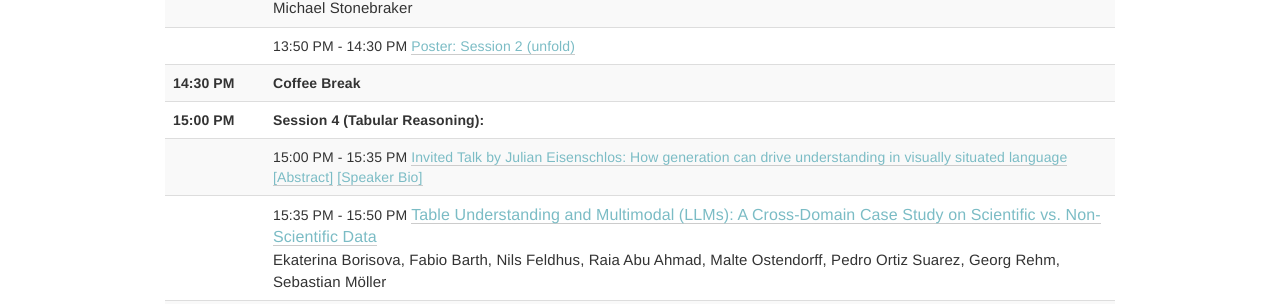
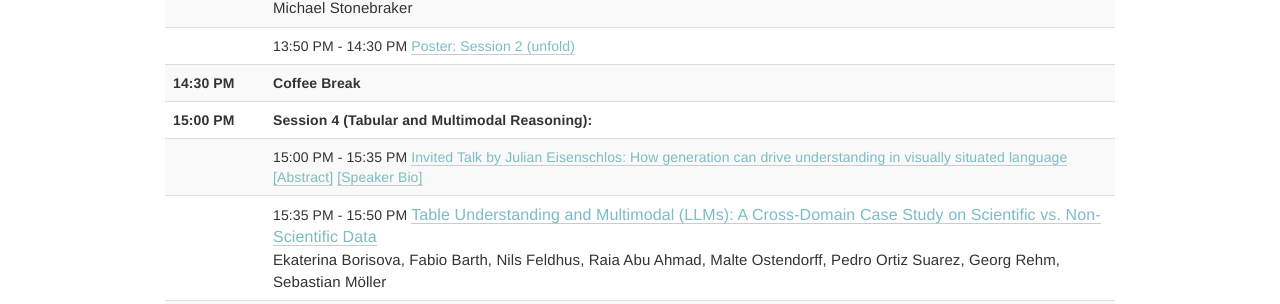
Before and after one commit to table-representation-learning/table-representation-learning.github.io, a Jekyll site: the page built from _pages/acl2025/index.html, in a window 1280 px wide and 900 px high, scrolled down 3756 px. Shown: the part 148-452 px from the top of the window. Built offline with Jekyll 4.4.1, drawn with Linux system fonts in a browser that asks for light colours.

Commit message:
update session stitle

```diff
--- a/_pages/acl2025/index.html
+++ b/_pages/acl2025/index.html
@@ -571,7 +571,7 @@ acknowledgements: ""
 
                         <tr>
                             <th scope="row" data-time="16:00">04:00 PM</th>
-                            <td><b>Session 4 (Tabular Reasoning):</b></td>
+                            <td><b>Session 4 (Tabular and Multimodal Reasoning):</b></td>
                         </tr>
 
                         <tr>
```
